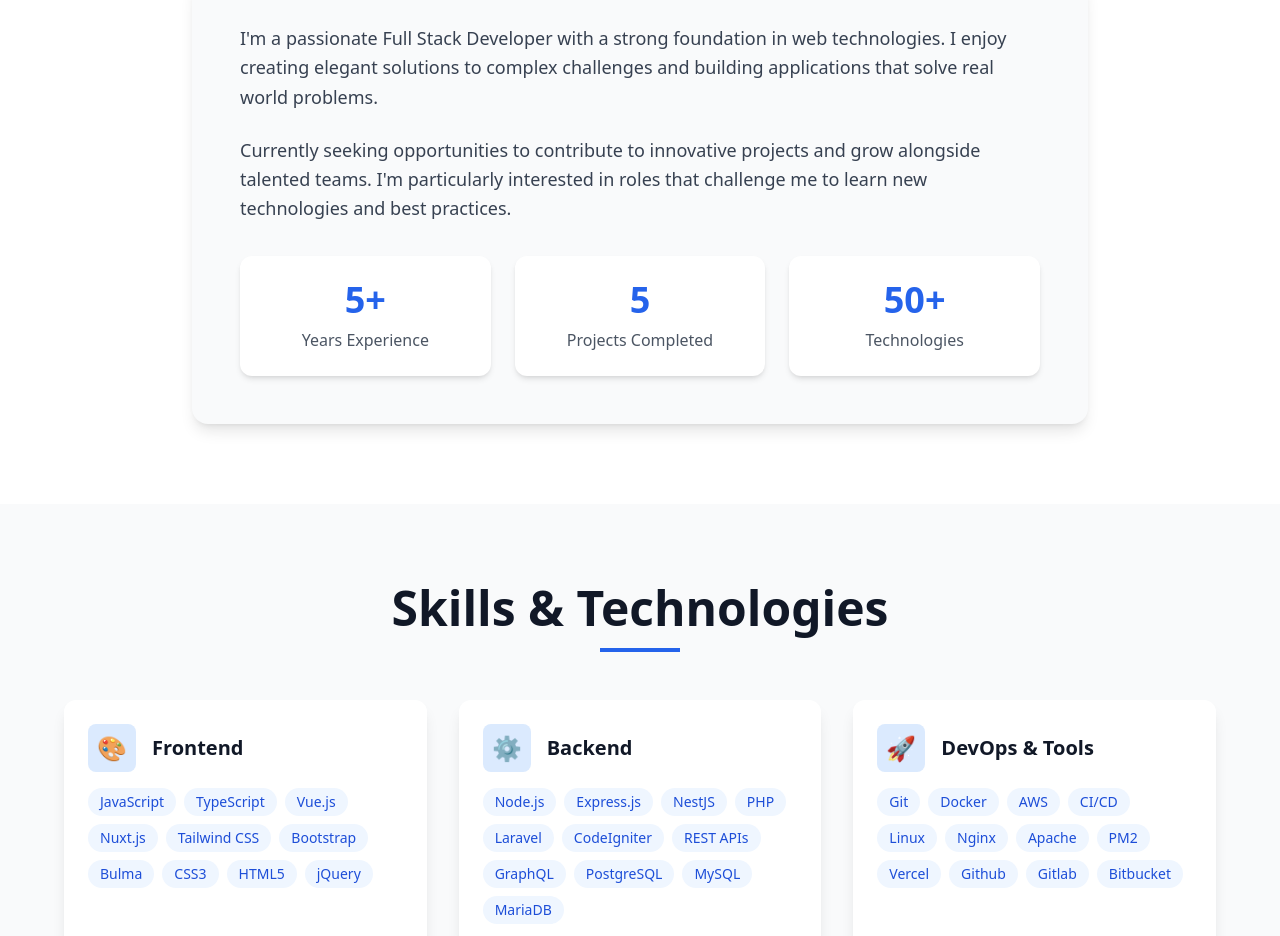
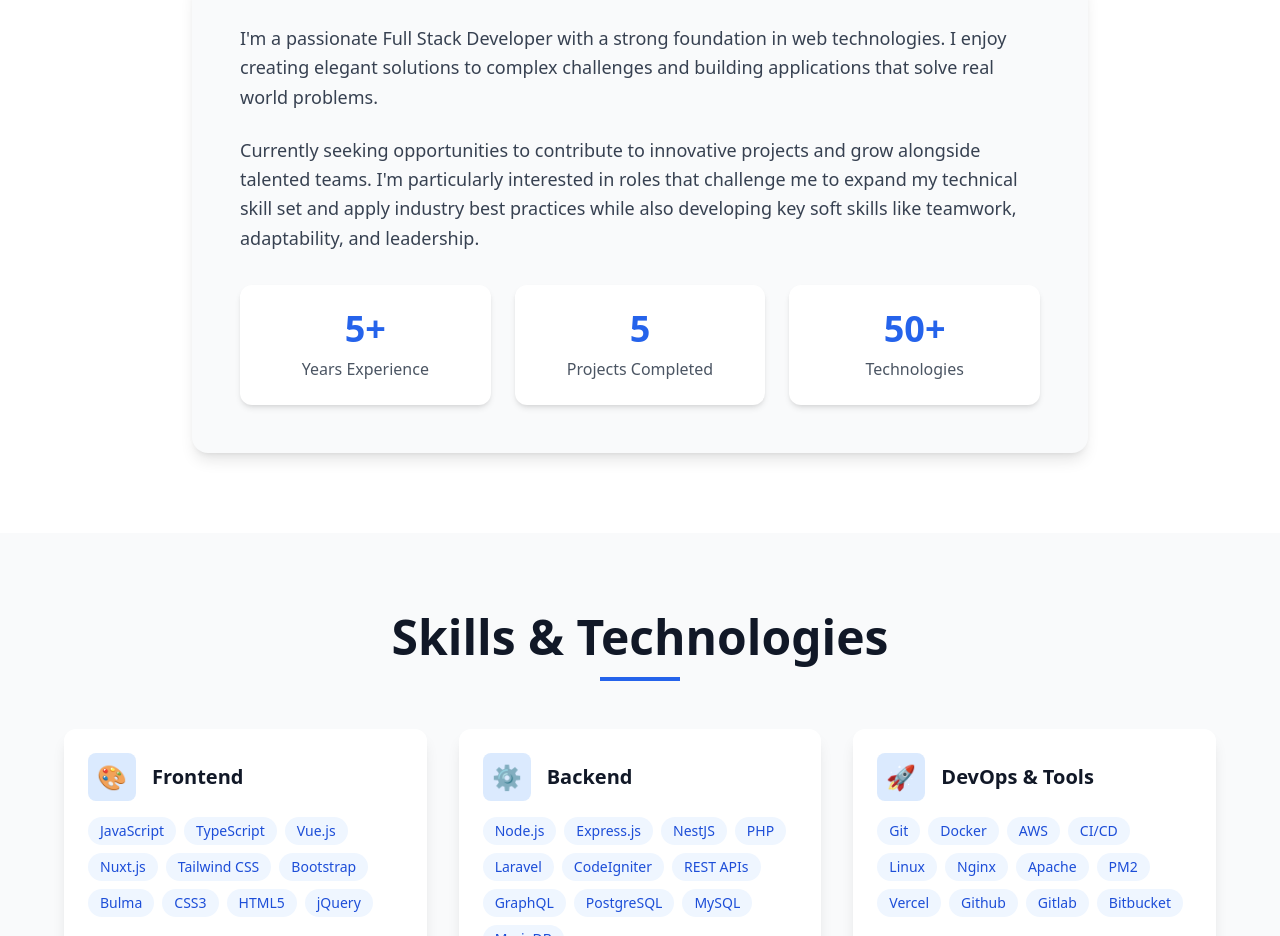
Before and after one commit to William-Jay-Inclino/jay-portfolio, a Nuxt app: page / in a window 1280 px wide. Shown: the part 1020-1956 px from the top of the page. Built offline with nearby package versions, Linux system fonts and the light colour scheme.

Commit message:
revise about section

```diff
--- a/app/components/AboutSection.vue
+++ b/app/components/AboutSection.vue
@@ -15,7 +15,7 @@
 
           <p class="text-lg text-gray-700 dark:text-gray-300 mb-6 leading-relaxed">
             Currently seeking opportunities to contribute to innovative projects and grow alongside talented teams.
-            I'm particularly interested in roles that challenge me to learn new technologies and best practices.
+            I'm particularly interested in roles that challenge me to expand my technical skill set and apply industry best practices while also developing key soft skills like teamwork, adaptability, and leadership.
           </p>
 
           <div class="grid md:grid-cols-3 gap-6 mt-8">
```
